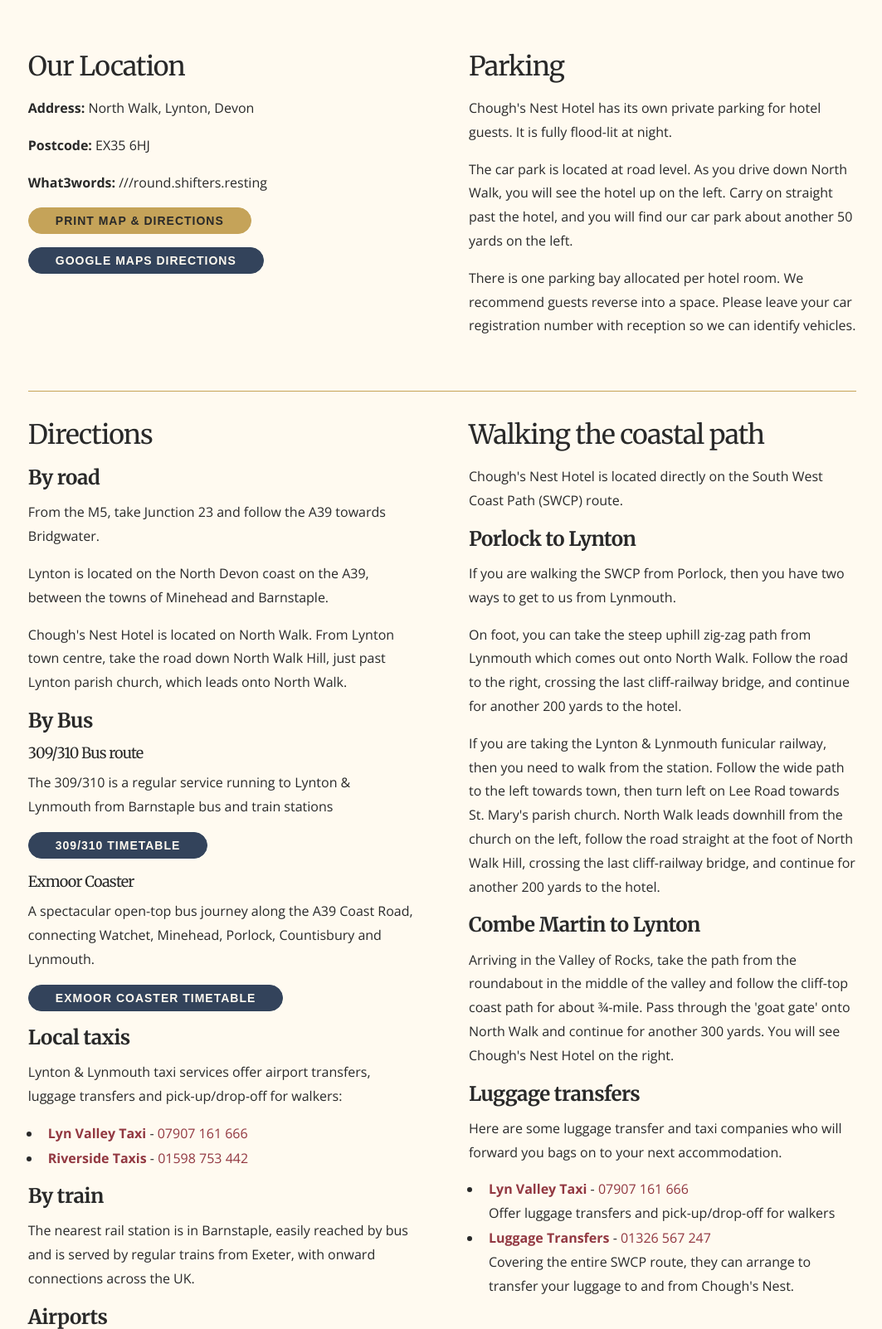
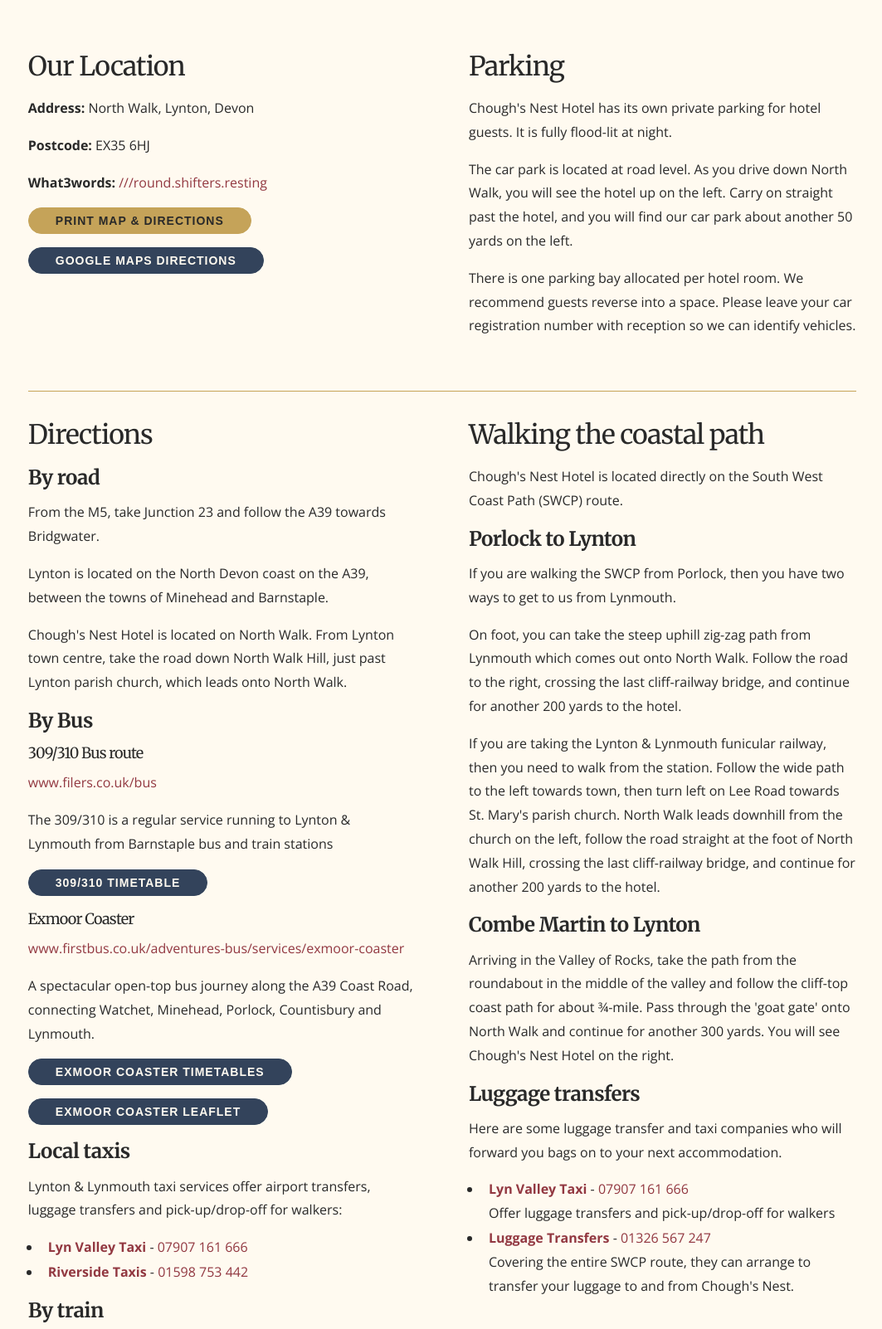
Before and after one commit to victoriahodges/choughs_nest_hotel, a PHP site: page /choughs-nest-hotel/index.php?page=how-to-get-here in a window 1280 px wide. Shown: the part 827-2429 px from the top of the page at 83% size, without its empty margins (107-1170 px from the left). Run offline with PHP 8.4, Linux system fonts and the light colour scheme; some libraries are stand-ins or nearby versions.

Commit message:
update text and add links

```diff
--- a/pages/breakfast-menu.tpl
+++ b/pages/breakfast-menu.tpl
@@ -80,13 +80,13 @@
 						</p>
 						<p><span class="gold-text">*****</span></p>
 
-						<p>Poached, scrambled or fried eggs<br>
-							<span class="small">served on granary toast with grilled tomatoes</span>
+						<p>Poached or Scrambled Eggs<br>
+							<span class="small">Served on Granary Toast with Grilled Tomatoes</span>
 						</p>
 						<p>Baked Beans on Toast</p>
 						<p>Welsh Rarebit
 						<span class="small">1 or 2 slices<br>
-						made with Exmoor Ale, Worcestershire Sauce<br> and English Mustard</span>
+						Made with Exmoor Ale, Worcestershire Sauce<br> and English Mustard</span>
 						</p>
 						<p><span class="gold-text">*****</span></p>
 						<p>Grilled Whole Kipper*<br>
--- a/pages/error.tpl
+++ b/pages/error.tpl
@@ -13,7 +13,7 @@
 			<div class="w3-row grid-wrap">
 				<div class="w3-col grid-col l6 xl7 w3-margin-bottom">
 					<h1>Are you lost?</h1>
-					<p>The URL you requested "[@requested]" cannot be found.<br /><br /></p>
+					<p>The page you requested "[@requested]" cannot be found.<br /><br /></p>
 					<a href="[@URL]" class="button button-iris">Return To Homepage</a>
 				</div>
 			</div>
--- a/pages/how-to-get-here.tpl
+++ b/pages/how-to-get-here.tpl
@@ -26,7 +26,7 @@
 					<h2>Our Location</h2>
 					<p><strong>Address:</strong> North Walk, Lynton, Devon</p>
 					<p><strong>Postcode:</strong> EX35 6HJ</p>
-					<p><strong>What3words:</strong> ///round.shifters.resting</p>
+					<p><strong>What3words:</strong> <a href="https://what3words.com/round.shifters.resting" target="_blank">///round.shifters.resting</a></p>
 
 					<p><a class="button " href="[@URL]pages/map_directions.pdf" target="_blank">Print map &amp; directions</a></p>
 					<p><a class="button button-iris" href="https://www.google.com/maps/dir/?api=1&destination=51.232199,-3.8371" target="_blank">Google maps directions</a></p>
@@ -55,12 +55,19 @@
 
 					<h3>By Bus</h3>
 					<h4>309/310 Bus route</h4>
+					<p><a href="http://www.filers.co.uk/bus/" target="_blank">www.filers.co.uk/bus</a></p>
 					<p>The 309/310 is a regular service running to Lynton &amp; Lynmouth from
 					Barnstaple bus and train stations</p>
 					<p><a href="http://www.filers.co.uk/wp-content/uploads/2023/04/309-310-Timetable-Summer-2023.pdf" target="_blank" class="button button-iris">309/310 timetable</a></p>
 					<h4>Exmoor Coaster</h4>
+					<p><a href="https://www.firstbus.co.uk/adventures-bus/services/exmoor-coaster" target="_blank">www.firstbus.co.uk/adventures-bus/services/exmoor-coaster</a></p>
 					<p>A spectacular open-top bus journey along the A39 Coast Road, connecting Watchet, Minehead, Porlock, Countisbury and Lynmouth.</p>
-					<p><a href="https://www.firstbus.co.uk/sites/default/files/public/adventures-by-bus/exmoor%20coaster%20leaflet%20feb24%20web_0.pdf" target="_blank" class="button button-iris">Exmoor Coaster timetable</a></p>
+					<p>
+						<a href="https://www.firstbus.co.uk/somerset/plan-journey/timetables?search=EXMO" target="_blank" class="button button-iris">Exmoor Coaster timetables</a>
+					</p>
+					<p>
+						<a href="https://www.firstbus.co.uk/sites/default/files/public/adventures-by-bus/exmoor%20coaster%20leaflet%20feb24%20web_0.pdf" target="_blank" class="button button-iris">Exmoor Coaster leaflet</a>
+					</p>
 
 					<h3>Local taxis</h3>
 					<p>Lynton &amp; Lynmouth taxi services offer airport transfers, luggage transfers and pick-up/drop-off for walkers:</p>
--- a/pages/where-to-eat-in-Lynton-and-Lynmouth.tpl
+++ b/pages/where-to-eat-in-Lynton-and-Lynmouth.tpl
@@ -72,7 +72,8 @@
 								<p>Italian inspired restaurant in the heart of Lynton, serving delicious pasta dishes, pizzas, and authentic Italian flavours.</p>
 								<div class="rest_contact">
 									<p><strong>Distance:</strong> 7 minutes walk<br />
-									<strong>Telephone:</strong> 01598 751 028
+									<strong>Telephone:</strong> 01598 751 028<br>
+									<strong>Location:</strong> 10 Lee Road, Lynton, EX35 6HW
 								</div>
 
 							</div>
```
